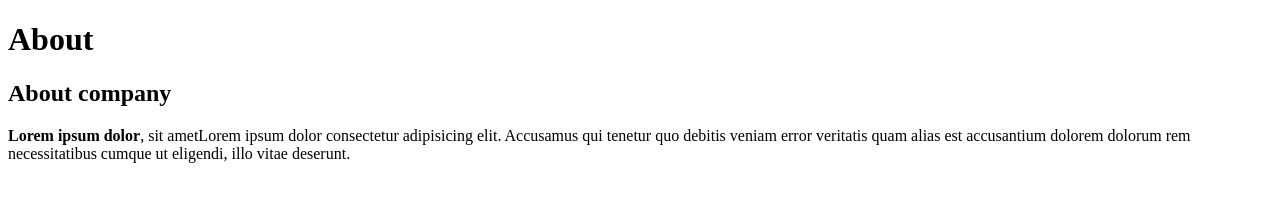
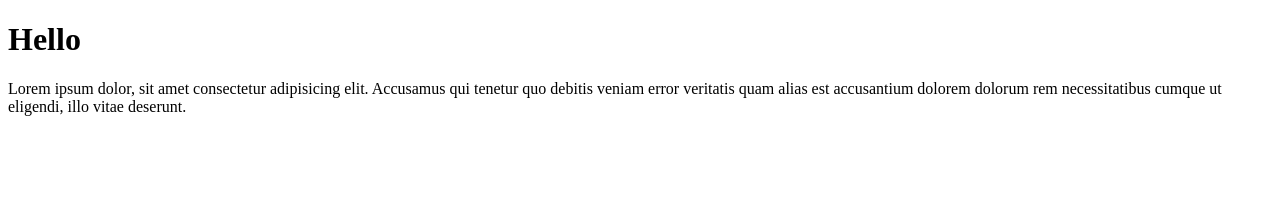
Before and after one commit to Danulenko21/git2les, a plain HTML site: page index.html in a window 1280 px wide. Drawn offline with Linux system fonts and the light colour scheme.

Commit message:
create about page

```diff
--- a/index.html
+++ b/index.html
@@ -7,8 +7,7 @@
     <title>Document</title>
 </head>
 <body>
-    <h1>About</h1>
-    <h2>About company</h2>
-    <p><b>Lorem ipsum dolor</b>, sit ametLorem ipsum dolor consectetur adipisicing elit. Accusamus qui tenetur quo debitis veniam error veritatis quam alias est accusantium dolorem dolorum rem necessitatibus cumque ut eligendi, illo vitae deserunt.</p>
+    <h1>Hello</h1>
+    <p>Lorem ipsum dolor, sit amet consectetur adipisicing elit. Accusamus qui tenetur quo debitis veniam error veritatis quam alias est accusantium dolorem dolorum rem necessitatibus cumque ut eligendi, illo vitae deserunt.</p>
 </body>
 </html>
```
Also changed, not shown: about.html (added).
